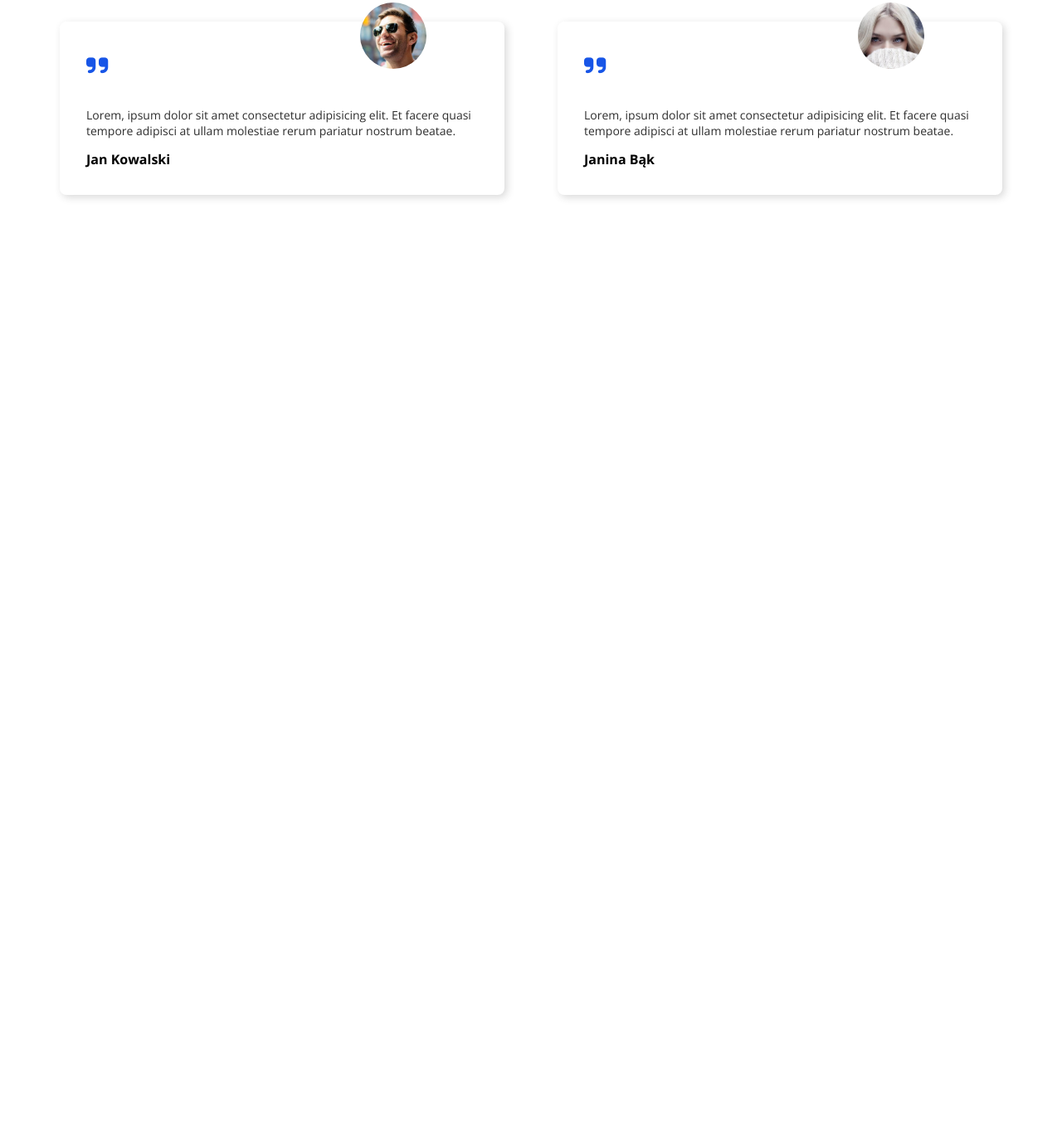
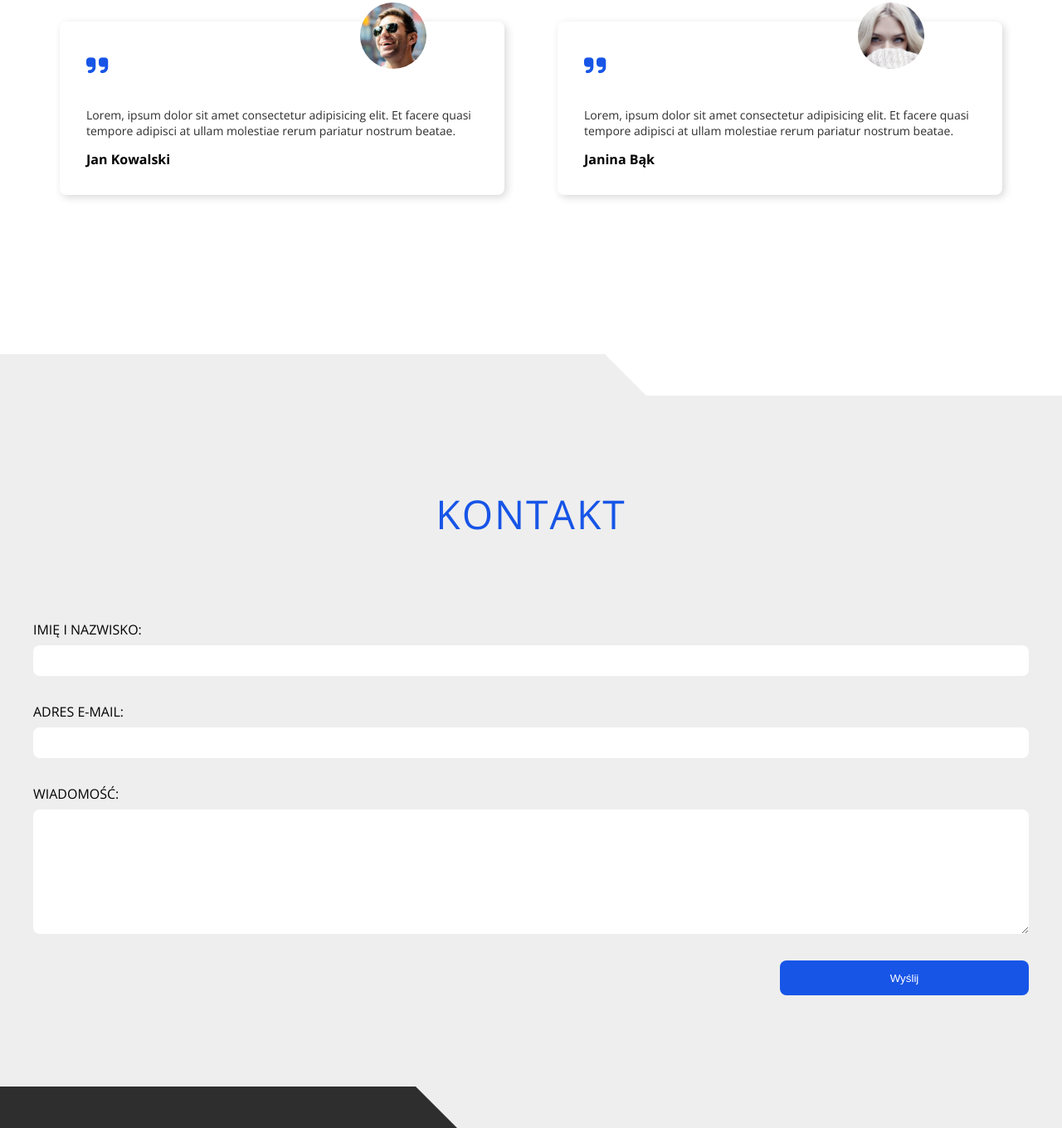
Before and after one commit to ITHusarz/Tropical, a website: page index.html in a window 1280 px wide. Shown: the part 5618-6978 px from the top of the page at 83% size. Before the commit the page ends 6045 px from the top, so only its background shows below. Drawn offline with nearby package versions, Linux system fonts and the light colour scheme.

Commit message:
contact section

```diff
--- a/index.html
+++ b/index.html
@@ -208,14 +208,14 @@
             </div>
         </section>
 
-        <section class="reviews section-padding section white-section">
+        <section class="reviews section-padding section white-section" id="reviews">
             <h2 class="section-heading">Opinie</h2>
             <div class="wrapper">
                 <div class="reviews__boxes">
 
                     <div class="reviews__box">
                         <div class="reviews__box-img">
-                            <img src="/dist/img/rev1.jpg" alt="Anna Nowa">
+                            <img src="./dist/img/rev1.jpg" alt="Anna Nowa">
                         </div>
                         <div class="reviews__box-info">
                             <div class="reviews__box-quote"> <i class="fas fa-quote-right"></i></div>
@@ -228,7 +228,7 @@
                     </div>
                     <div class="reviews__box">
                         <div class="reviews__box-img">
-                            <img src="/dist/img/rev2.jpg" alt="Jan Kowalski">
+                            <img src="./dist/img/rev2.jpg" alt="Jan Kowalski">
                         </div>
                         <div class="reviews__box-info">
                             <div class="reviews__box-quote"> <i class="fas fa-quote-right"></i></div>
@@ -241,7 +241,7 @@
                     </div>
                     <div class="reviews__box">
                         <div class="reviews__box-img">
-                            <img src="/dist/img/rev3.jpg" alt="Janina Bąk">
+                            <img src="./dist/img/rev3.jpg" alt="Janina Bąk">
                         </div>
                         <div class="reviews__box-info">
                             <div class="reviews__box-quote"> <i class="fas fa-quote-right"></i></div>
@@ -256,6 +256,27 @@
                 </div>
             </div>
         </section>
+
+        <section class="contact section-padding sevtion white-section" id="contact">
+            <div class="white-block white-block-left"></div>
+            <div class="white-block white-block-right"></div>
+            <h2 class="section-heading">Kontakt</h2>
+            <div class="wrapper">
+
+                <form class="contact__form">
+                    <div class="contact__form-top">
+                        <label for="name" class="contact__form-label">Imię i Nazwisko:</label>
+                        <input type="text" class="contact__form-input" id="name">
+                        <label for="email" class="contact__form-label">Adres e-mail:</label>
+                        <input type="text" class="contact__form-input" id="email">
+                    </div>
+                    <label for="msg" class="contact__form-label">Wiadomość:</label>
+                    <textarea id="msg" class="contact__form-textarea"></textarea>
+                    <button type="submit" class="contact__form-btn btn-special-animation">Wyślij</button>
+                </form>
+
+            </div>
+        </section>
     </main>
 
     <script type="text/javascript" src="//code.jquery.com/jquery-1.11.0.min.js"></script>
--- a/src/sass/_mixins.scss
+++ b/src/sass/_mixins.scss
@@ -15,3 +15,11 @@
 	background-position: center;
 	background-attachment: fixed;
 }
+
+@mixin contactForm {
+	margin-bottom: 2em;
+	padding: 0.6em 1.2em;
+	border: none;
+	border-radius: 8px;
+	font-size: 1.6rem;
+}
--- a/src/sass/style.scss
+++ b/src/sass/style.scss
@@ -394,13 +394,11 @@ body {
 }
 
 // REVIEWS
-
 @media(max-width: 767px) {
 	.reviews.section-padding {
 		padding: 6em 0;
 	}
 }
-
 .reviews {
 	&__box {
 		position: relative;
@@ -442,6 +440,57 @@ body {
 	}
 }
 
+//  CONTACT
+.contact {
+	position: relative;
+	background-color: $light-white;
+	overflow: hidden;
+
+	.white-block-left {
+		background-color: $dark;
+	}
+
+	&__form,
+	&__form-top {
+		display: flex;
+		flex-direction: column;
+	}
+
+	&__form {
+		&-label {
+			margin-bottom: .5em;
+			text-transform: uppercase;
+		}
+
+		&-input {
+			@include contactForm;
+		}
+
+		&-textarea {
+			@include contactForm;
+			max-width: 100%;
+			min-width: 100%;
+			min-height: 150px;
+		}
+
+		&-btn {
+			align-self: flex-end;
+			padding: 1em;
+			width: 100%;
+			max-width: 300px;
+			color: $pure-white;
+			background-color: $main-color;
+			border: none;
+			border-radius: 8px;
+			cursor: pointer;
+
+			&::before {
+				background-color: $secondary-color;
+			}
+		}
+	}
+
+}
 // =================
 // MEDIA
 // =================
```
Also changed, not shown: dist/css/style.min.css.
